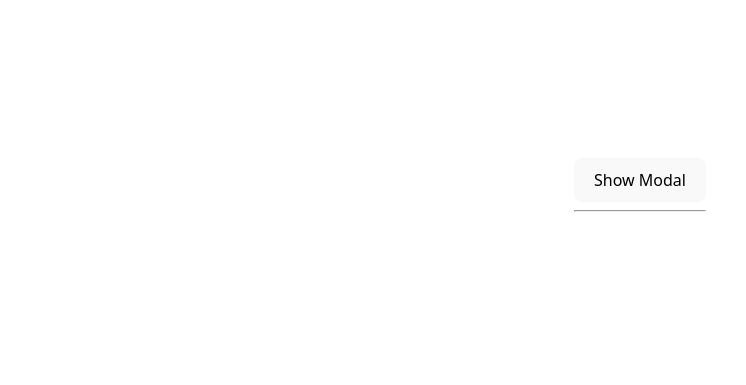
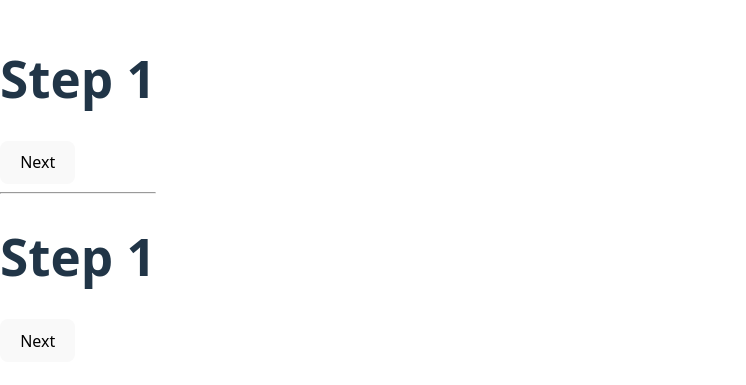
Before and after one commit to ThiagoRAD/react-design-patterns, a React (Vite) app in the folder controlled-uncontrolled/: page / in a window 1280 px wide. Shown: the part 211-596 px from the top of the page, without its empty margins (0-746 px from the left). Built offline with nearby package versions, Linux system fonts and the light colour scheme.

Commit message:
reformat controlled and uncontrolled onboarding

```diff
--- a/controlled-uncontrolled/src/App.jsx
+++ b/controlled-uncontrolled/src/App.jsx
@@ -1,21 +1,61 @@
-import { useState } from 'react'
-import './App.css'
-import {ControlledForm} from './ControlledForm';
-import { ControlledModal } from './ControlledModal'
+import {useState} from 'react';
+import {ControlledOnboardingFlow} from './ControlledOnboardingFlow';
+import {UncontrolledOnboardingFlow} from './UncontrolledOnboardingFlow';
 
-const App = () => {
+const StepOne = ({goToNext}) => (
+  <>
+    <h1>Step 1</h1>
+    <button onClick={() => goToNext({name: 'John Doe'})}>Next</button>
+  </>
+);
 
-  const [showModal, setShowModal] = useState(false);
+const StepTwo = ({goToNext}) => (
+  <>
+    <h1>Step 2</h1>
+    <button onClick={() => goToNext({age: 40})}>Next</button>
+  </>
+);
+
+const StepThree = ({goToNext}) => (
+  <>
+    <h1>Congratulations! You qualify for the senior discount!</h1>
+    <button onClick={() => goToNext({hairColor: 'brown'})}>Next</button>
+  </>
+);
+
+const StepFour = ({goToNext}) => (
+  <>
+    <h1>Step 4</h1>
+    <button onClick={() => goToNext({hairColor: 'brown'})}>Next</button>
+  </>
+);
+
+function App() {
+  const [onboardingData, setOnboardingData] = useState({});
+  const [currentIndex, setCurrentIndex] = useState(0);
+
+  const onNext = (stepData) => {
+    setOnboardingData({...onboardingData, ...stepData});
+    setCurrentIndex(currentIndex + 1);
+  };
 
   return (
-    <div>
-      <button onClick={() => setShowModal(true)}>Show Modal</button>
-      <ControlledModal shouldShow={showModal} onRequestClose={() => setShowModal(false)}>
-        <ControlledForm />
-      </ControlledModal>
+    <>
+      <ControlledOnboardingFlow currentIndex={currentIndex} onNext={onNext} onFinish={() => alert('Done!')}>
+        <StepOne />
+        <StepTwo />
+        {onboardingData.age >= 65 && <StepThree />}
+        <StepFour />
+      </ControlledOnboardingFlow>
       <hr />
-    </div>
+      <UncontrolledOnboardingFlow>
+        <StepOne />
+        <StepTwo />
+        <StepThree />
+        <StepFour />
+      </UncontrolledOnboardingFlow>
+    </>
   );
-};
+}
 
 export default App;
```
